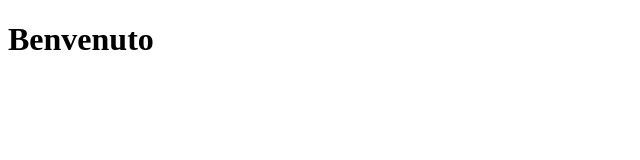
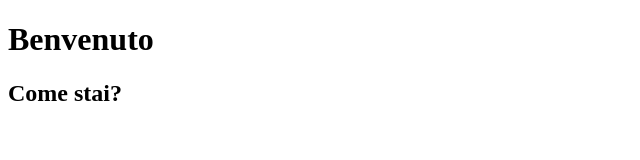
Before and after one commit to FrancescoFlavioMartinelli/GitProva, a plain HTML site: page index.html in a window 1280 px wide. Shown: the whole page, without its empty margins (0-640 px from the left). Drawn offline with Linux system fonts and the light colour scheme.

Commit message:
aggiunto sottotitolo e corpo del sito

```diff
--- a/index.html
+++ b/index.html
@@ -9,6 +9,7 @@
 <body>
 
     <h1>Benvenuto</h1>
+    <h2>Come stai?</h2>
 
 </body>
 </html>
```
